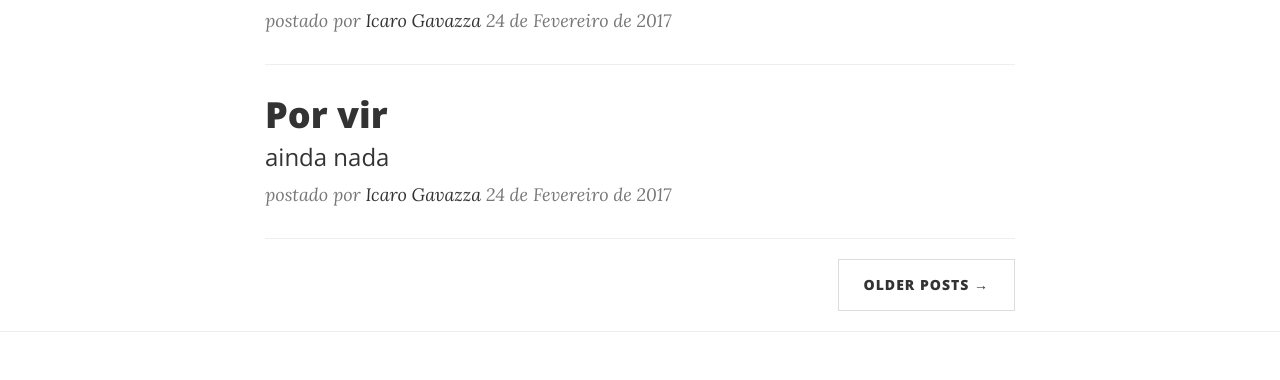
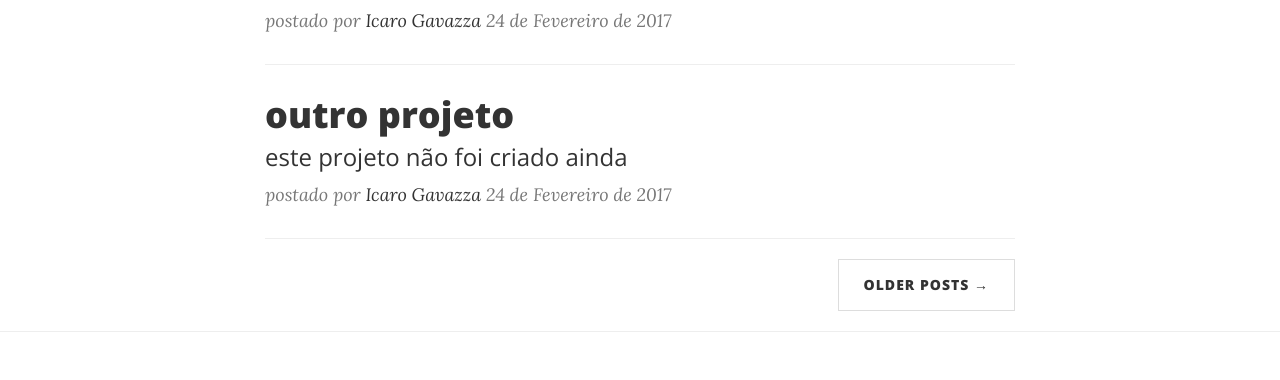
Before and after one commit to icarodgl/icarodgl.github.io, a website: page index.html in a window 1280 px wide. Shown: the part 634-1014 px from the top of the page. Drawn offline with nearby package versions, Linux system fonts and the light colour scheme.

Commit message:
Update index.html

```diff
--- a/index.html
+++ b/index.html
@@ -83,7 +83,7 @@
             <div class="col-lg-8 col-lg-offset-2 col-md-10 col-md-offset-1">
                 <div class="post-preview">
 
-                    <a href="post.html">
+                    <a href="mover.html">
                         <h2 class="post-title">
                             Projeto Mover
                         </h2>
@@ -100,10 +100,10 @@
                 <div class="post-preview">
                     <a href="mover.html">
                         <h2 class="post-title">
-                            Por vir
+                            outro projeto
                         </h2>
                         <h3 class="post-subtitle">
-                            ainda nada
+                            este projeto não foi criado ainda
                         </h3>
                     </a>
                            <p class="post-meta">postado por <a href="#">Icaro Gavazza</a> 24 de Fevereiro de 2017</p>
```
